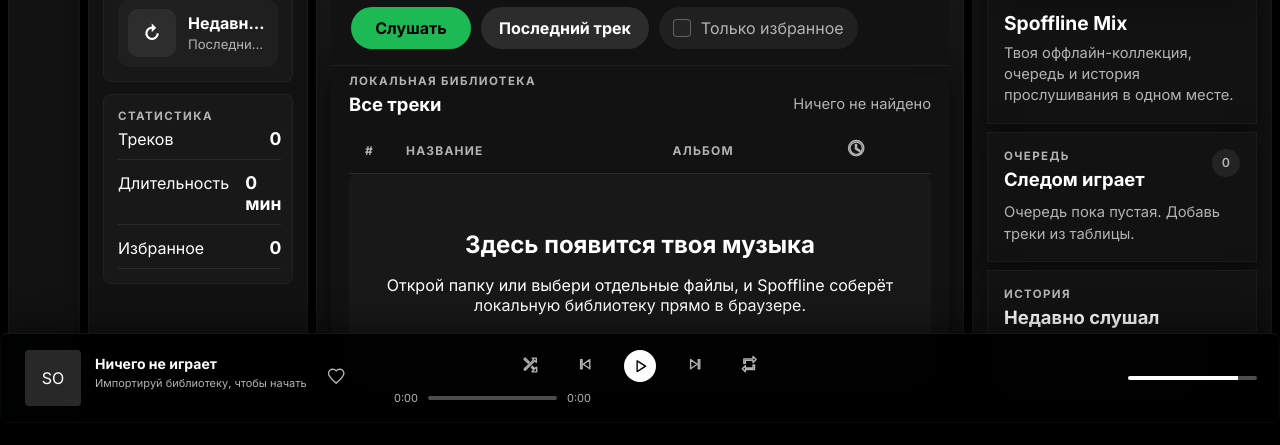
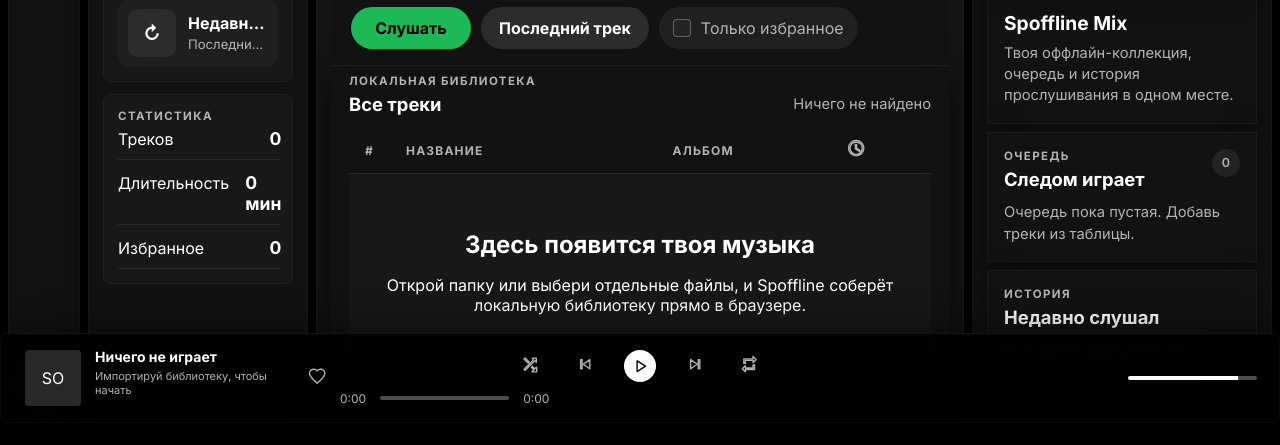
Before and after one commit to MrPauk335/Spoffline, a website: page public/index.html in a window 1280 px wide. Shown: the part 377-822 px from the top of the page. Drawn offline with Linux system fonts and the light colour scheme.

Commit message:
Fix: Audio progress track alignment and player grid proportions

```diff
--- a/public/styles.css
+++ b/public/styles.css
@@ -1174,7 +1174,7 @@
   bottom: 0;
   z-index: 1000;
   display: grid;
-  grid-template-columns: 30% 40% 30%;
+  grid-template-columns: 1fr 2fr 1fr;
   align-items: center;
   min-height: 90px;
   padding: 0 24px;
@@ -1224,11 +1224,14 @@
 }
 
 .player-center {
+  grid-column: 2;
   display: flex;
   flex-direction: column;
   align-items: center;
+  justify-content: center;
   gap: 8px;
   width: 100%;
+  min-width: 0;
 }
 
 .player-controls {
@@ -1267,10 +1270,10 @@
 .progress-row {
   display: flex;
   align-items: center;
-  gap: 8px;
+  gap: 12px;
   width: 100%;
-  max-width: 500px;
-  font-size: 0.6875rem;
+  max-width: 600px;
+  font-size: 0.75rem;
   color: #b3b3b3;
 }
 
```
